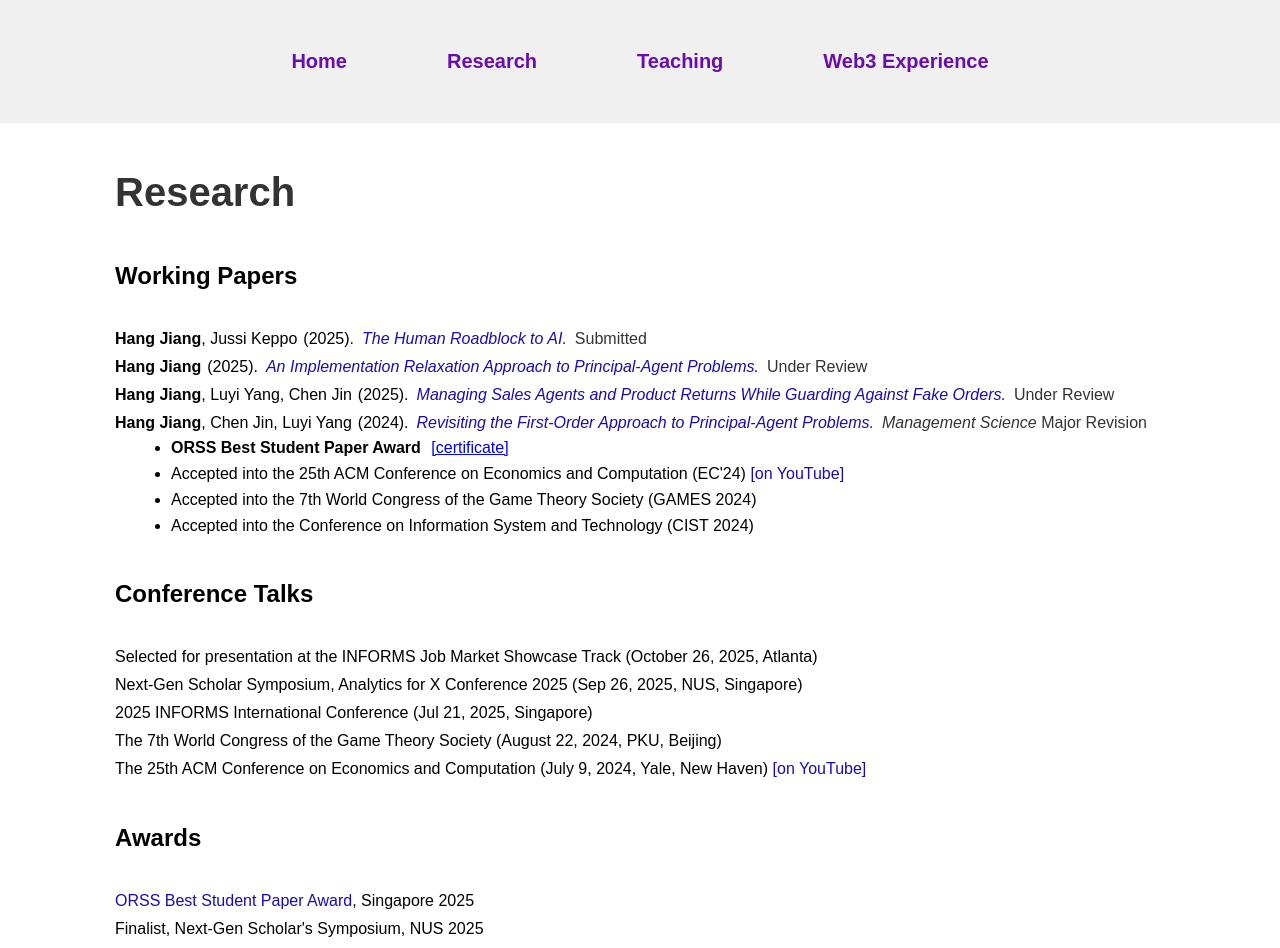
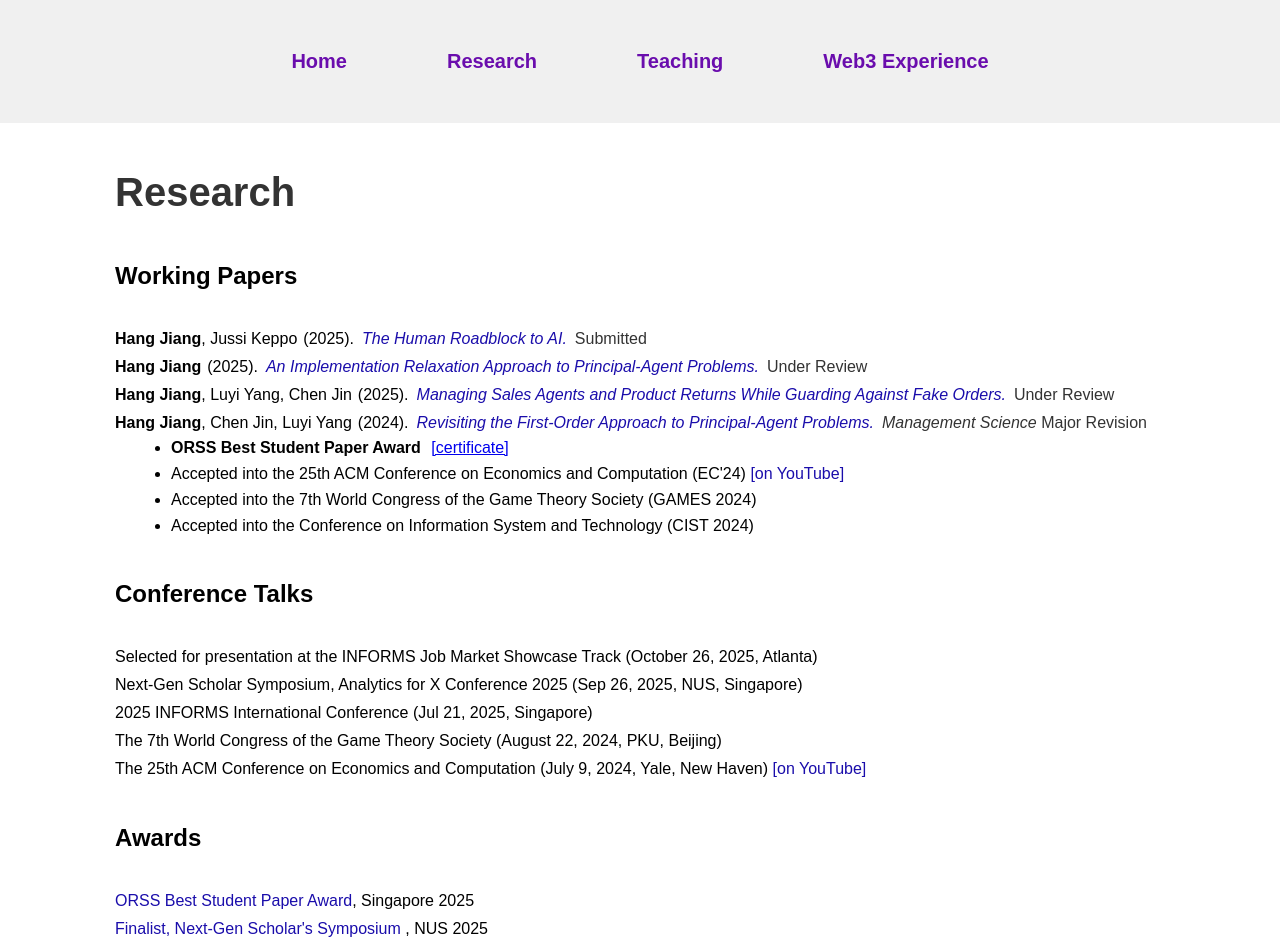
Before and after one commit to JHaaa/jianghang.github.io, a Next.js app: page /research in a window 1280 px wide. Shown: the top 948 px of the page. Built offline with nearby package versions, Linux system fonts and the light colour scheme.

Commit message:
update link

```diff
--- a/src/app/research/page.tsx
+++ b/src/app/research/page.tsx
@@ -142,7 +142,7 @@ const ResearchPage = () => {
             href="https://iora.nus.edu.sg/afx2025/ngss-2025/"
             target="_blank"
             rel="noopener noreferrer"
-          ></a> Finalist, Next-Gen Scholar&apos;s Symposium, NUS 2025</li>
+          > Finalist, Next-Gen Scholar&apos;s Symposium </a>{' '} , NUS 2025</li>
         <li>
           <a
             className={styles.link}
```
